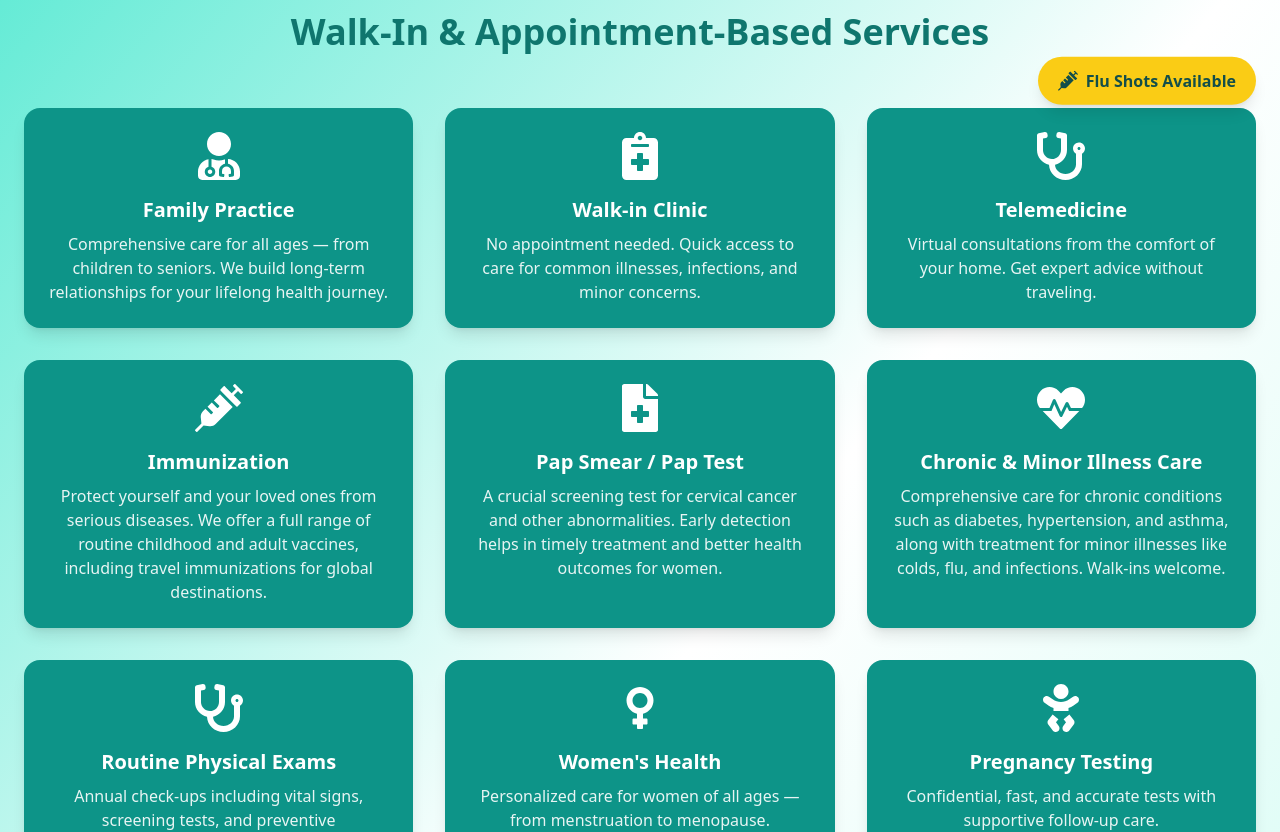
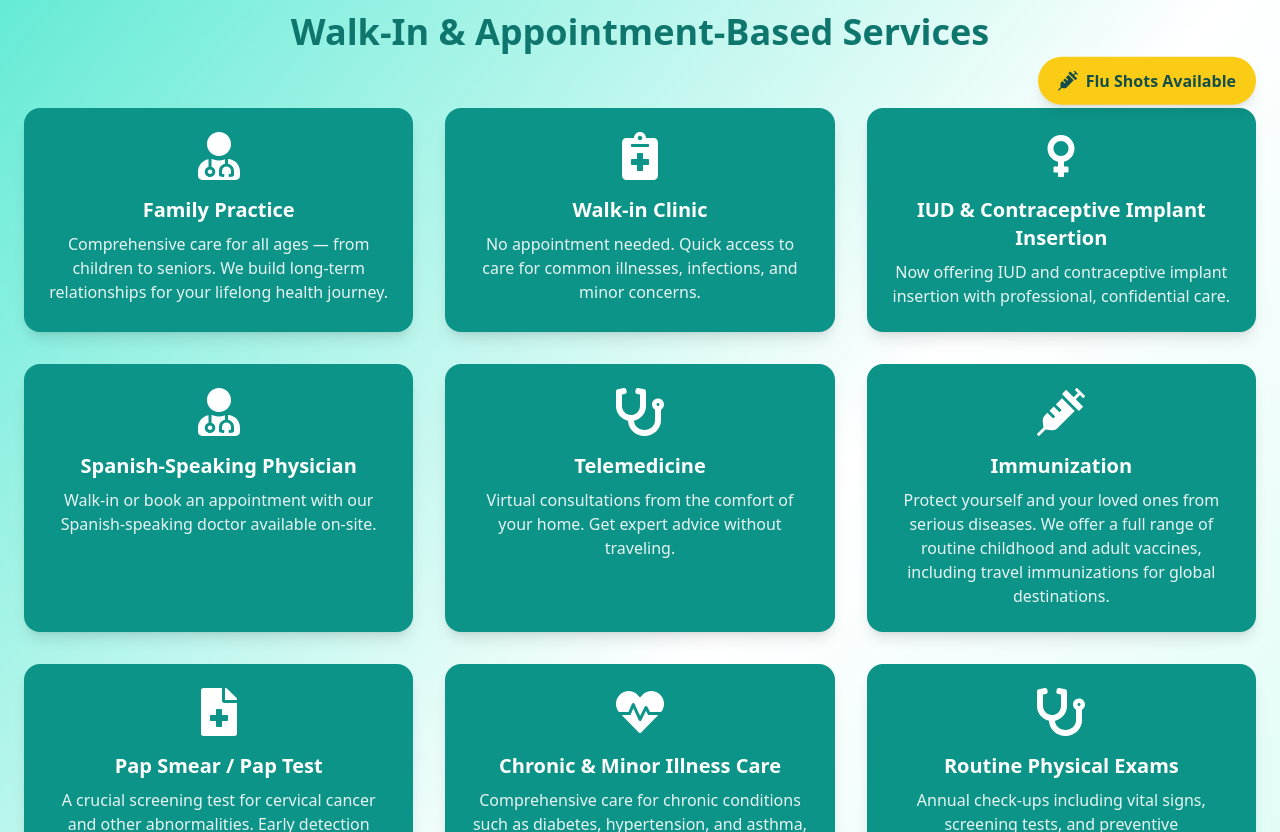
Before and after one commit to IshaPatel-1992/greenwich-pharmacy-clinic-latest, a React (Create React App) app: page /medical-services in a window 1280 px wide. Shown: the part 660-1492 px from the top of the page. Built offline with nearby package versions, Linux system fonts and the light colour scheme.

Commit message:
Maintenance Changes as of Nov15

```diff
--- a/src/components/ContactForm.jsx
+++ b/src/components/ContactForm.jsx
@@ -71,8 +71,7 @@ export default function ContactForm() {
             </p>
             <p>
               <strong>Hours:</strong> Mon – Fri: 9am – 5pm <br />
-              Sat: Closed <br />
-              Sun & Statutory Holidays: Closed
+              Saturday, Sunday & Statutory Holidays: Closed
             </p>
           </div>
 
@@ -99,8 +98,7 @@ export default function ContactForm() {
             </p>
             <p className="mb-4">
               <strong>Hours:</strong> Mon – Fri: 9am – 6pm <br />
-              Sat: 10am – 3pm <br />
-              Sun & Statutory Holidays: Closed
+              Saturday, Sunday & Statutory Holidays: Closed
             </p>
 
             <a
--- a/src/components/Navbar1.jsx
+++ b/src/components/Navbar1.jsx
@@ -12,6 +12,16 @@ const menuItems = [
     submenu: [
       { label: "Family Practice", href: "/medical-services", desc: "Personalized care for all ages" },
       { label: "Walk-in Clinic", href: "/medical-services", desc: "No appointment? No problem." },
+      {
+    label: "IUD & Contraceptive Implant Insertion",
+    href: "/medical-services",
+    desc: "Now offering IUD and implant insertion services"
+  },
+  {
+    label: "Spanish-Speaking Physician Available",
+    href: "/medical-services",
+    desc: "Walk-in or appointment with a Spanish-speaking doctor"
+  },
       { label: "Telemedicine", href: "/medical-services", desc: "Virtual appointments at your convenience" },
       { label: "Immunization", href: "/medical-services", desc: "Vaccinations for all ages" },
       { label: "Pap Smear or Pap Test", href: "/medical-services", desc: "Screening for cervical cancer" },
@@ -39,7 +49,6 @@ const menuItems = [
       { label: "Compliance Packaging", href: "/pharmacy-services", desc: "Blister packs to simplify medication use" },
       { label: "Travel Health Services", href: "/pharmacy-services", desc: "Travel consults & required immunizations" },
       { label: "Home Care Supplies", href: "/pharmacy-services", desc: "Mobility aids, incontinence & wound care" },
-      { label: "Breast Pump Rental", href: "/pharmacy-services", desc: "Rent electric breast pumps hassle-free" },
       { label: "Free Local Delivery", href: "/pharmacy-services", desc: "Free delivery within Calgary" },
     ],
   },
--- a/src/pages/MedicalServicesPage.jsx
+++ b/src/pages/MedicalServicesPage.jsx
@@ -24,6 +24,16 @@ const services = [
     title: "Walk-in Clinic",
     icon: <FaNotesMedical className="text-5xl text-white group-hover:scale-110 transition-transform duration-300" />,
     description: "No appointment needed. Quick access to care for common illnesses, infections, and minor concerns.",
+  },
+  {
+    title: "IUD & Contraceptive Implant Insertion",
+    icon: <FaVenus className="text-5xl text-white group-hover:scale-110 transition-transform duration-300" />,
+    description: "Now offering IUD and contraceptive implant insertion with professional, confidential care.",
+  },
+  {
+    title: "Spanish-Speaking Physician",
+    icon: <FaUserMd className="text-5xl text-white group-hover:scale-110 transition-transform duration-300" />,
+    description: "Walk-in or book an appointment with our Spanish-speaking doctor available on-site.",
   },
   {
     title: "Telemedicine",
--- a/src/pages/PharmacyServicesPage.jsx
+++ b/src/pages/PharmacyServicesPage.jsx
@@ -61,11 +61,6 @@ const pharmacyServices = [
     title: "Home Care Supplies",
     icon: <FaHome className="text-5xl text-white group-hover:scale-110 transition-transform duration-300" />,
     description: "Mobility aids, wound care, incontinence products, and medical equipment.",
-  },
-  {
-    title: "Breast Pump Rental",
-    icon: <FaBaby className="text-5xl text-white group-hover:scale-110 transition-transform duration-300" />,
-    description: "Safe and hygienic electric breast pump rentals by day, week, or month.",
   },
   {
     title: "Free Local Delivery",
```
Also changed, not shown: 1 other file (tests, documents, lock files or other folders).
